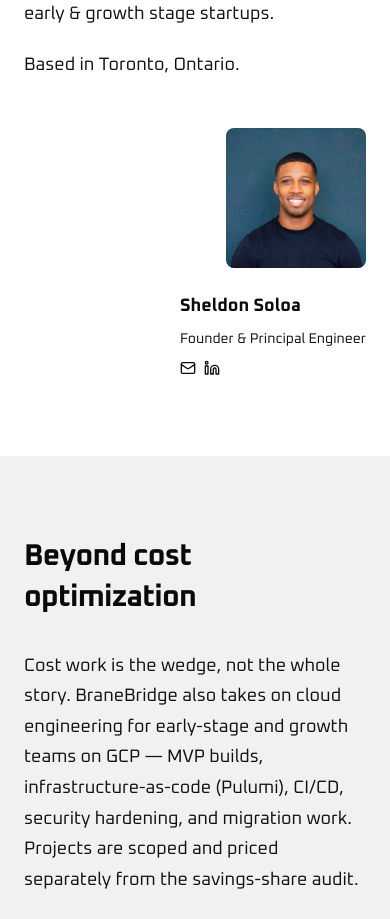
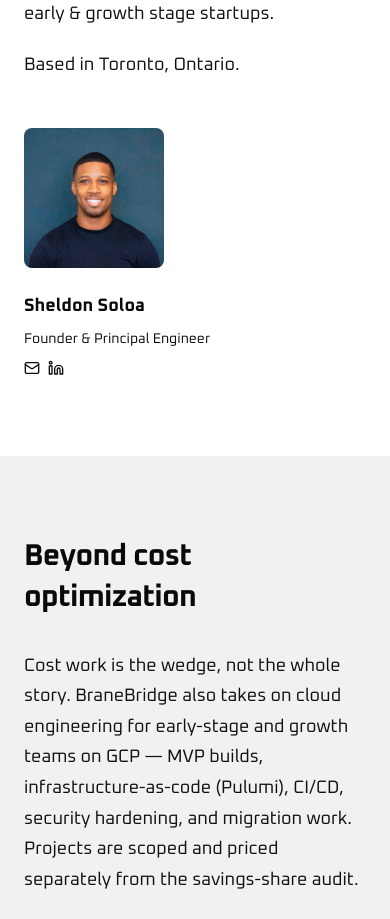
Before and after one commit to shelsoloa/brane-web, a Next.js app: page / in a window 390 px wide. Shown: the part 5240-6159 px from the top of the page. Built offline with nearby package versions, Linux system fonts and the light colour scheme.

Commit message:
styling nit

```diff
--- a/src/app/page.tsx
+++ b/src/app/page.tsx
@@ -376,7 +376,7 @@
         <p>Based in Toronto, Ontario.</p>
       </div>
 
-      <div className="mt-12 flex flex-col sm:flex-row gap-6 items-end">
+      <div className="mt-12 flex flex-col sm:flex-row gap-6 items-start sm:items-end">
         <Image
           src="/images/sheldon-headshot.jpg"
           alt="Sheldon Soloa, Founder of BraneBridge"
```
